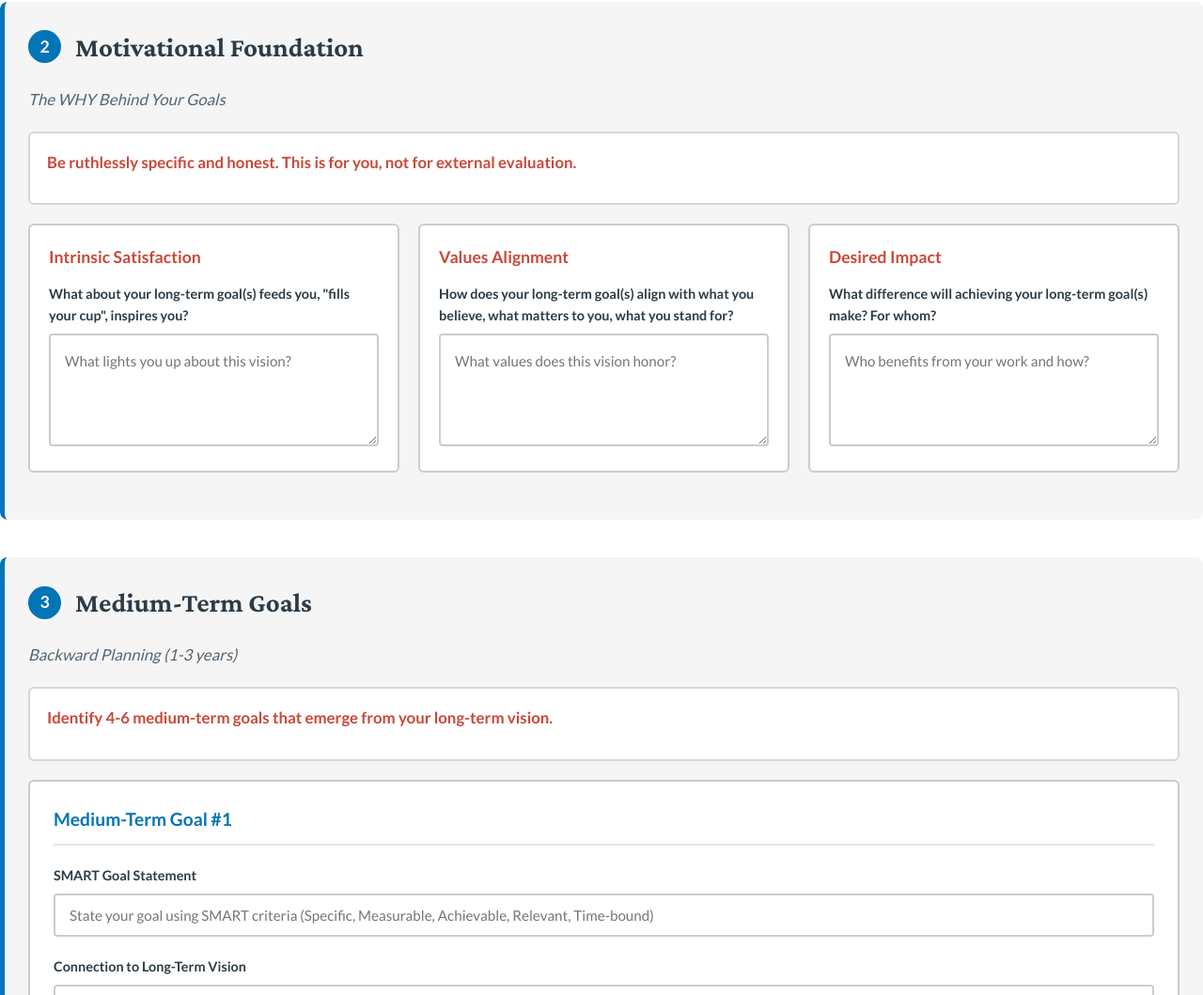
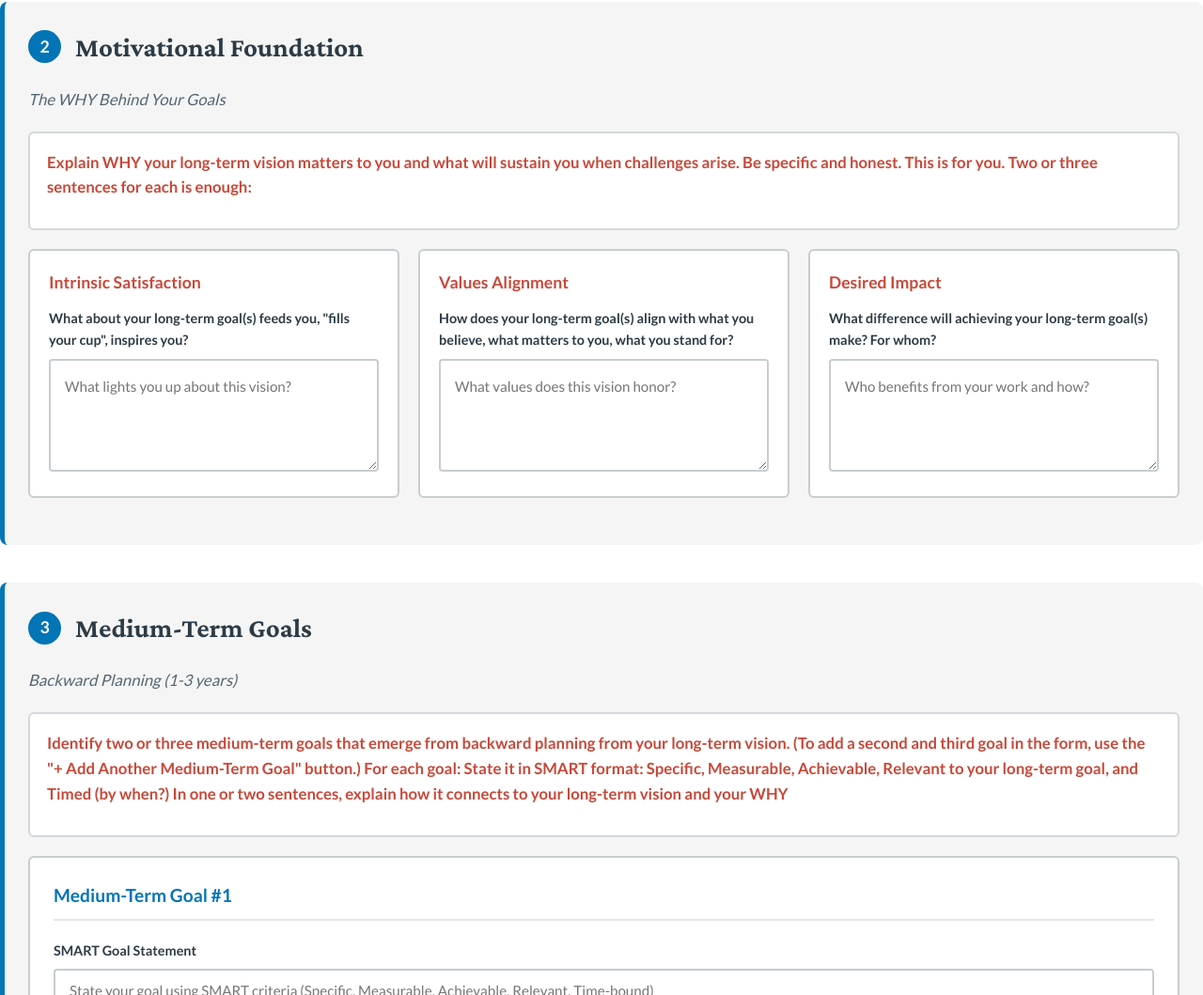
Before and after one commit to UniversityOfSaintThomas/music-career-tools, a plain HTML site: page goal-map/career_goal_map_canvas.html in a window 1280 px wide. Shown: the part 1048-2107 px from the top of the page at 94% size. Drawn offline with nearby package versions, Linux system fonts and the light colour scheme.

Commit message:
Update career_goal_map_canvas.html

```diff
--- a/goal-map/career_goal_map_canvas.html
+++ b/goal-map/career_goal_map_canvas.html
@@ -422,7 +422,7 @@
             <p class="section-subtitle">Your North Star (5-10 years)</p>
 
             <div class="instruction-box">
-                <h4>Write a narrative description (300-400 words) including:</h4>
+                <h4>Write a narrative description (150-200 words) including:</h4>
                 <ul>
                     <li>What you want to be doing professionally during a typical week</li>
                     <li>Where you want to be living and how your professional activities integrate with desired lifestyle</li>
@@ -446,7 +446,7 @@
             <p class="section-subtitle">The WHY Behind Your Goals</p>
 
             <div class="instruction-box">
-                <h4>Be ruthlessly specific and honest. This is for you, not for external evaluation.</h4>
+                <h4>Explain WHY your long-term vision matters to you and what will sustain you when challenges arise. Be specific and honest. This is for you. Two or three sentences for each is enough:</h4>
             </div>
 
             <div class="why-grid">
@@ -479,7 +479,10 @@
             <p class="section-subtitle">Backward Planning (1-3 years)</p>
 
             <div class="instruction-box">
-                <h4>Identify 4-6 medium-term goals that emerge from your long-term vision.</h4>
+                <h4>Identify two or three medium-term goals that emerge from backward planning from your long-term vision. (To add a second and third goal in the form, use the "+ Add Another Medium-Term Goal" button.) For each goal:
+
+State it in SMART format: Specific, Measurable, Achievable, Relevant to your long-term goal, and Timed (by when?)
+In one or two sentences, explain how it connects to your long-term vision and your WHY</h4>
             </div>
 
             <div id="medium-goals-container">
```
